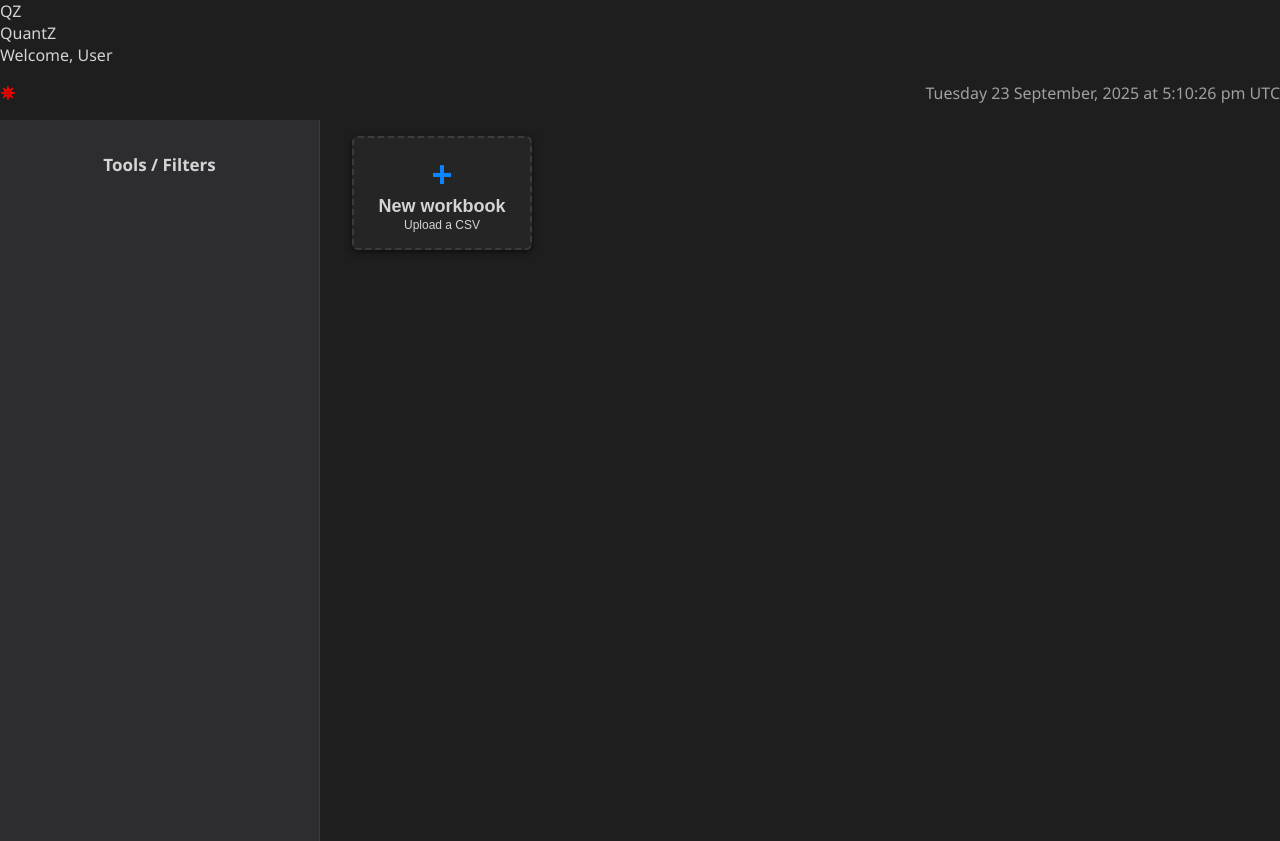
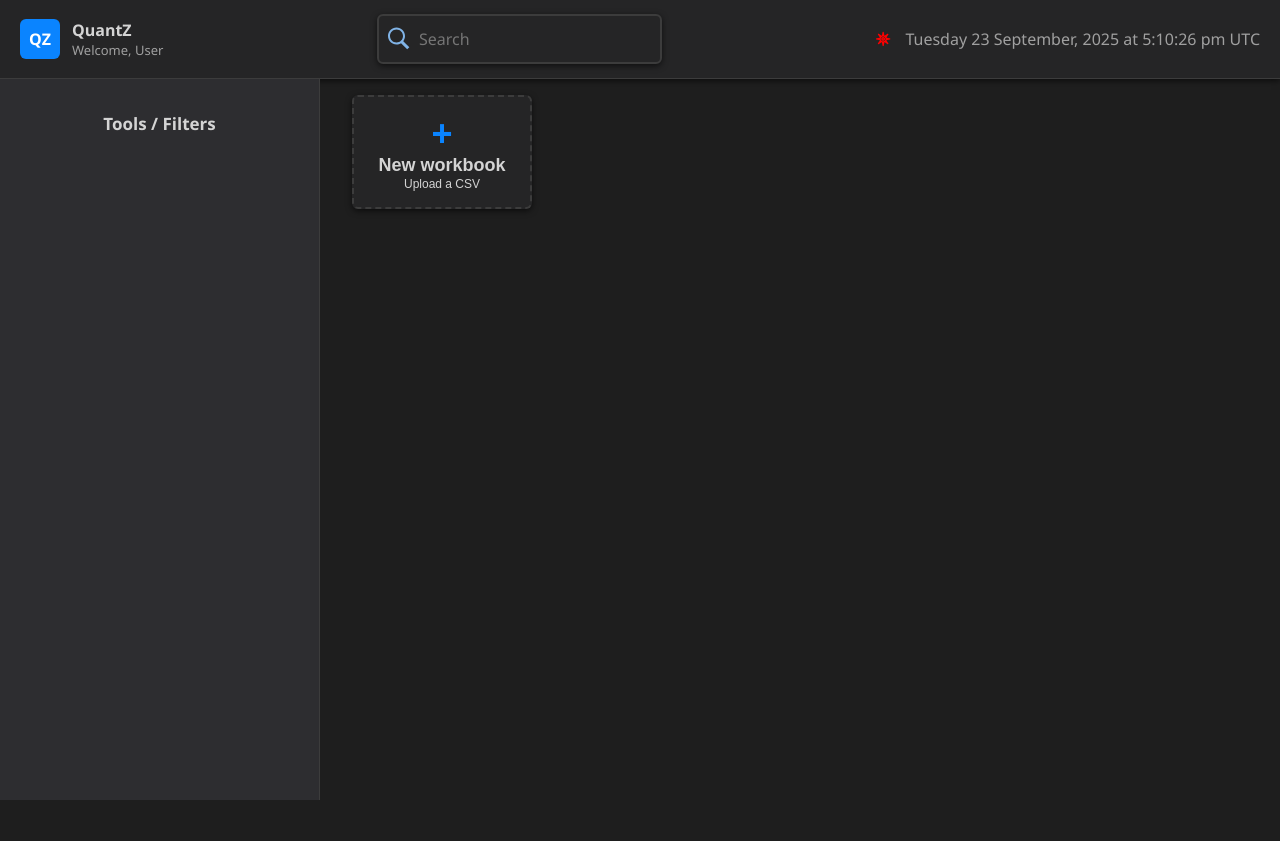
Before and after one commit to Dark-CodeX/QuantZ, a React (Vite) app in the folder src/web/: page / in a window 1280 px wide. After the commit the page ends 800 px from the top, so only its background shows below. Built offline with nearby package versions, Linux system fonts and the light colour scheme.

Commit message:
UPDATE: 1. added search bar with search icon in the top-navbar

```diff
--- a/src/web/src/components/Navbar.jsx
+++ b/src/web/src/components/Navbar.jsx
@@ -1,8 +1,12 @@
 import { useState, useEffect } from "react";
+import { LiveSingleText } from "./LiveUI"
+import '../css/root.css';
+import "../css/Navbar.css"
 
 export default function Navbar() {
     const [now, setNow] = useState(new Date());
     const [themeLight, setThemeLight] = useState(false);
+    const [searchQuery, setSearchQuery] = useState("");
 
     useEffect(() => {
         const id = setInterval(() => setNow(new Date()), 1000);
@@ -56,13 +60,14 @@ export default function Navbar() {
                     <div className="sub">Welcome, User</div>
                 </span>
             </div>
+            <div className="topbar-center"><LiveSingleText className="search-bar" placeholder="Search" type="search" value={searchQuery} onChange={(e) => { setSearchQuery(e.target.value) }}></LiveSingleText></div>
             <div style={{
                 display: "flex",
                 justifyContent: "space-between",
                 alignItems: "center",
                 gap: "15px"
             }}>
-                <div onClick={changeTheme}><p style={{ fontSize: "16px", fontWeight: "bolder", cursor: "pointer", color: "red", userSelect: "none"}}>{(themeLight === true ? "☾" : "𖤓")}</p></div>
+                <div onClick={changeTheme}><p style={{ fontSize: "16px", fontWeight: "bolder", cursor: "pointer", color: "red", userSelect: "none" }}>{(themeLight === true ? "☾" : "𖤓")}</p></div>
                 <time style={{ color: "var(--muted)" }}>{now.toLocaleString("en-IN", {
                     dateStyle: "full",
                     timeStyle: "long",
```
